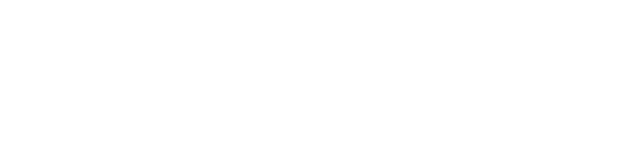
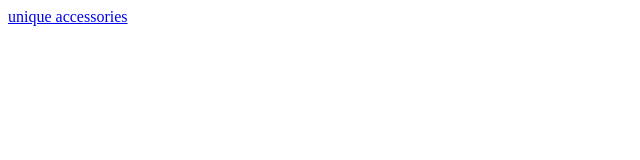
Before and after one commit to pradnyeshbhoge123/unique-accessories1.github.io, a plain HTML site: page index.html in a window 1280 px wide. Shown: the whole page, without its empty margins (0-640 px from the left). Drawn offline with Linux system fonts and the light colour scheme.

Commit message:
Add files via upload

```diff
--- a/index.html
+++ b/index.html
@@ -4,6 +4,6 @@
         <title>UNIQUE ACCESSORIES</title>
     </head>
     <body>
-        <script>window.location.replace("https://myshopprime.com/unique.accessories/bffp9tk");<script>
+        <a href="https://myshopprime.com/unique.accessories/bffp9tk">unique accessories</a>
     </body>
 </html>
```
